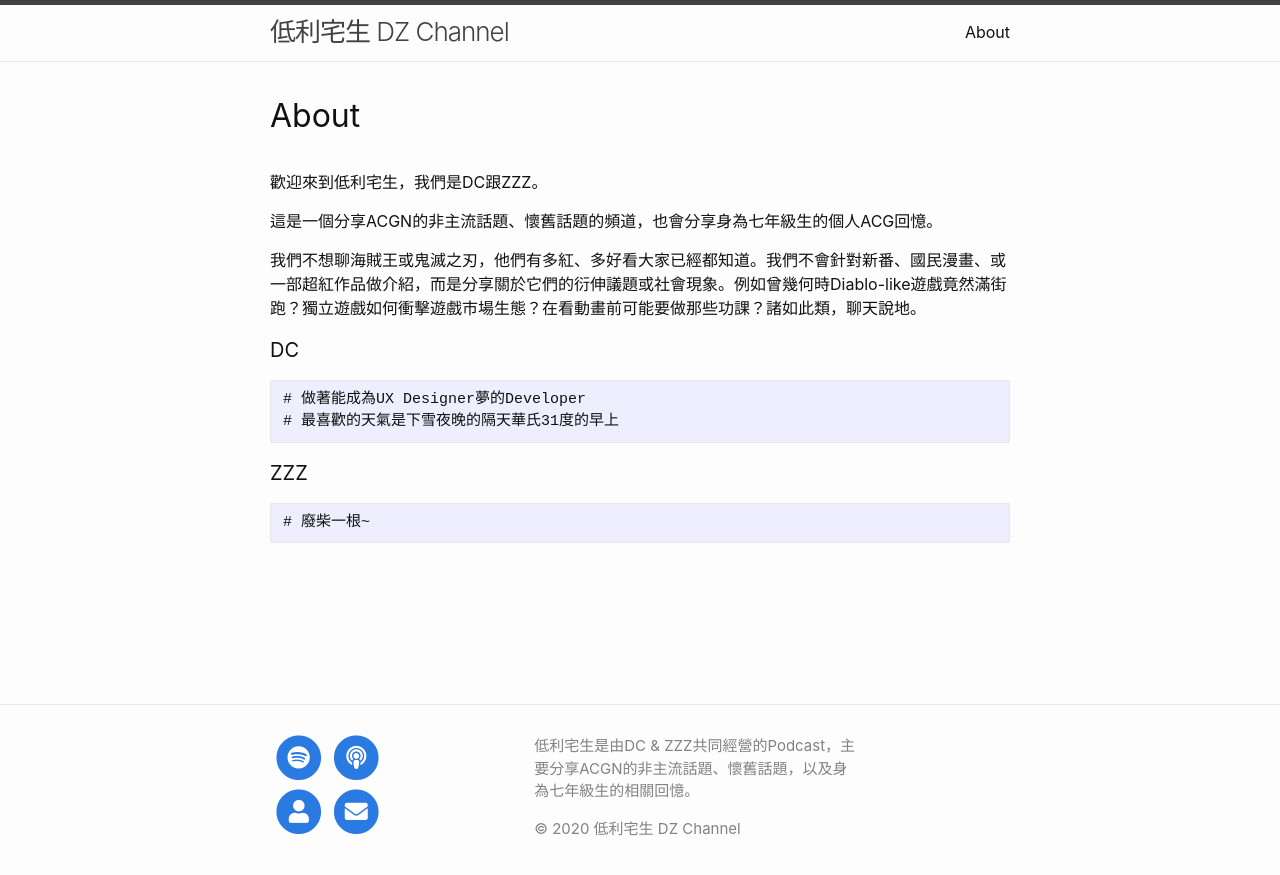
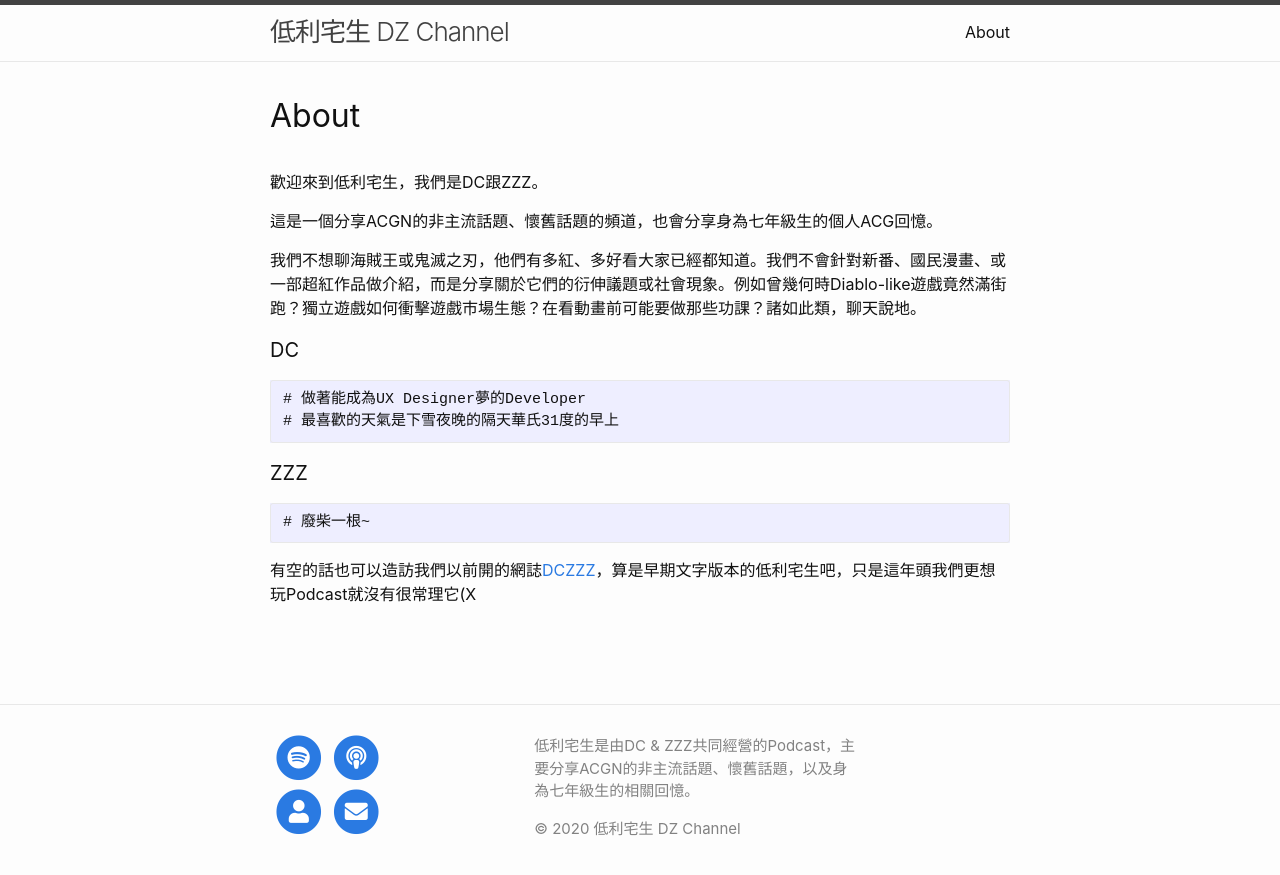
Before and after one commit to DCForce/dzchannel, a Jekyll site: the page built from about.md, in a window 1280 px wide. Shown: the top 875 px of the page. Built offline with Jekyll 4.4.1, drawn with Linux system fonts in a browser that asks for light colours.

Commit message:
Update about.md

```diff
--- a/about.md
+++ b/about.md
@@ -16,3 +16,6 @@ permalink: /about/
 #### ZZZ
 
     # 廢柴一根~
+
+
+有空的話也可以造訪我們以前開的網誌[DCZZZ](https://dczzz529.wordpress.com/){:target="_blank"}，算是早期文字版本的低利宅生吧，只是這年頭我們更想玩Podcast就沒有很常理它(X
```
